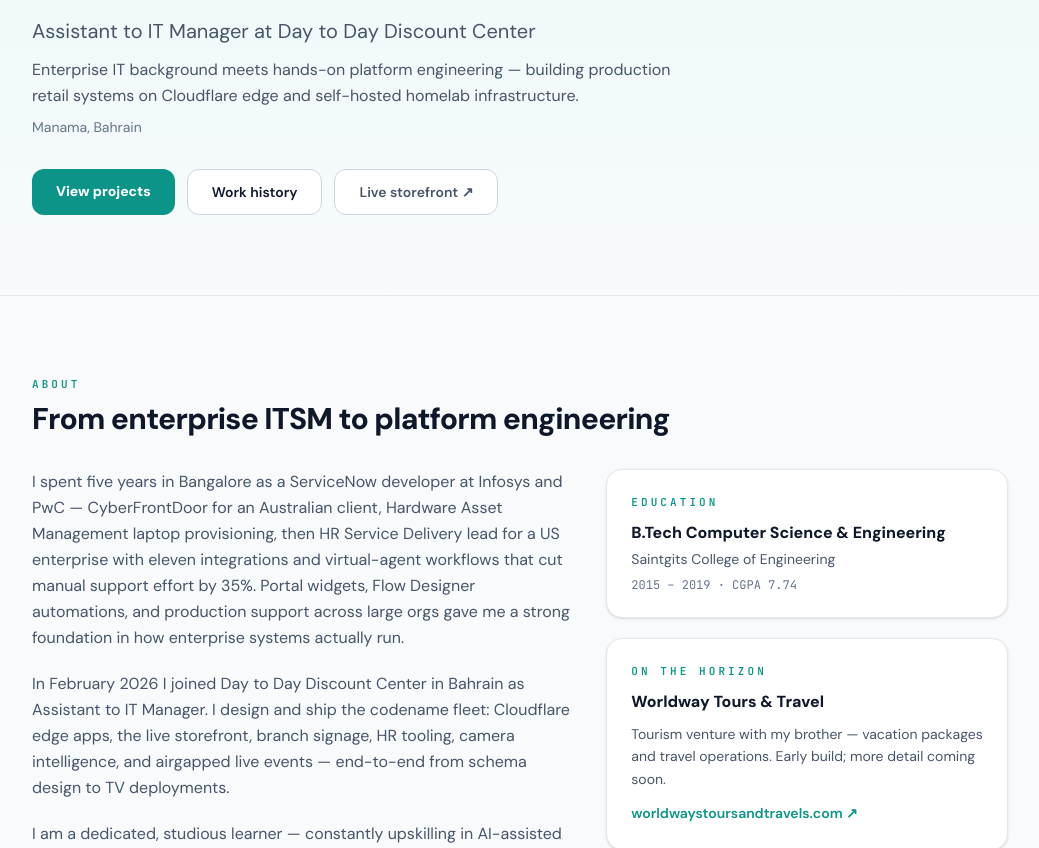
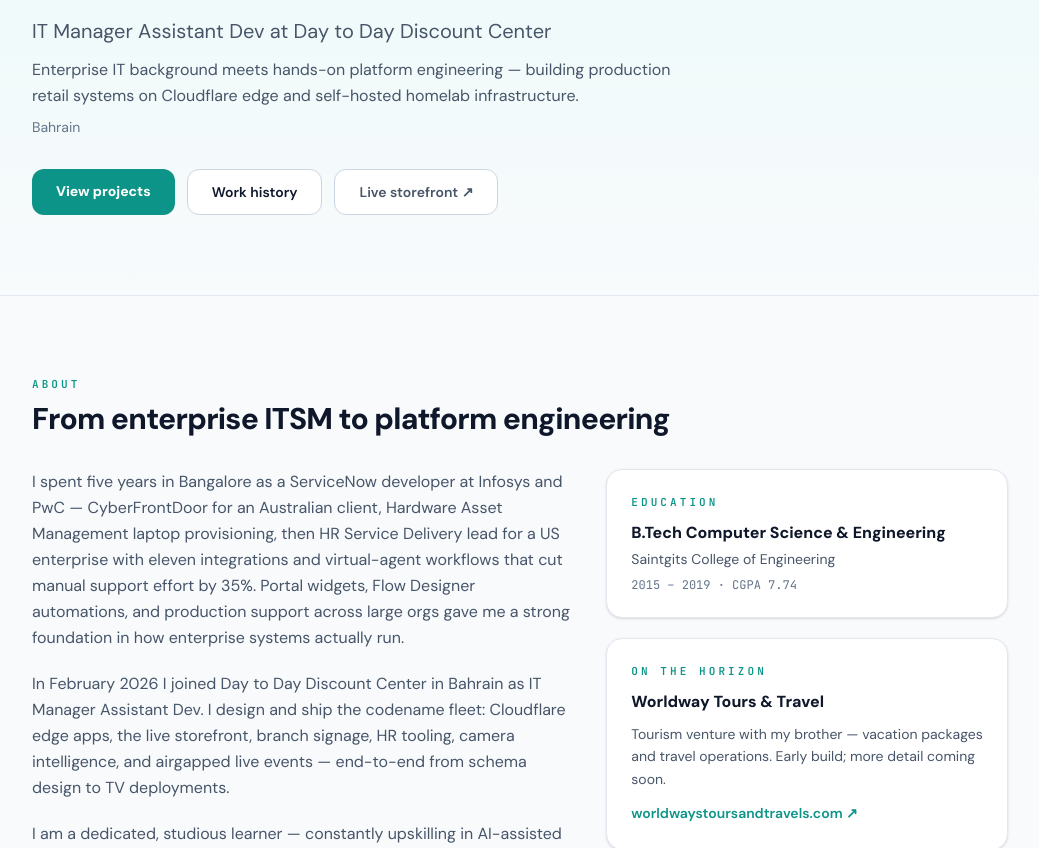
Before and after one commit to jiludkumar-therealone/my-portfolio, a React (Vite) app: page / in a window 1280 px wide. Shown: the part 228-1076 px from the top of the page, without its empty margins (120-1159 px from the left). Built offline with nearby package versions, Linux system fonts and the light colour scheme.

Commit message:
Sync title to IT Manager Assistant Dev

```diff
--- a/src/data/about.ts
+++ b/src/data/about.ts
@@ -1,8 +1,8 @@
 export const PROFILE = {
   name: 'Jilu Dileep Kumar',
-  title: 'Assistant to IT Manager',
+  title: 'IT Manager Assistant Dev',
   org: 'Day to Day Discount Center',
-  location: 'Manama, Bahrain',
+  location: 'Bahrain',
   email: 'jiludkumar@gmail.com',
   tagline:
     'Enterprise IT background meets hands-on platform engineering — building production retail systems on Cloudflare edge and self-hosted homelab infrastructure.',
@@ -12,7 +12,7 @@
   headline: 'From enterprise ITSM to platform engineering',
   paragraphs: [
     'I spent five years in Bangalore as a ServiceNow developer at Infosys and PwC — CyberFrontDoor for an Australian client, Hardware Asset Management laptop provisioning, then HR Service Delivery lead for a US enterprise with eleven integrations and virtual-agent workflows that cut manual support effort by 35%. Portal widgets, Flow Designer automations, and production support across large orgs gave me a strong foundation in how enterprise systems actually run.',
-    'In February 2026 I joined Day to Day Discount Center in Bahrain as Assistant to IT Manager. I design and ship the codename fleet: Cloudflare edge apps, the live storefront, branch signage, HR tooling, camera intelligence, and airgapped live events — end-to-end from schema design to TV deployments.',
+    'In February 2026 I joined Day to Day Discount Center in Bahrain as IT Manager Assistant Dev. I design and ship the codename fleet: Cloudflare edge apps, the live storefront, branch signage, HR tooling, camera intelligence, and airgapped live events — end-to-end from schema design to TV deployments.',
     'I am a dedicated, studious learner — constantly upskilling in AI-assisted development and production app deployments. The same operator mindset powers my personal homelab at hypernova-prime.in.',
   ],
 };
--- a/src/data/experience.ts
+++ b/src/data/experience.ts
@@ -9,7 +9,7 @@
 export const EXPERIENCE: ExperienceEntry[] = [
   {
     period: 'Feb 2026 – Present',
-    role: 'Assistant to IT Manager',
+    role: 'IT Manager Assistant Dev',
     org: 'Day to Day Discount Center',
     location: 'Bahrain',
     highlights: [
```
Also changed, not shown: 1 other file (tests, documents, lock files or other folders).
